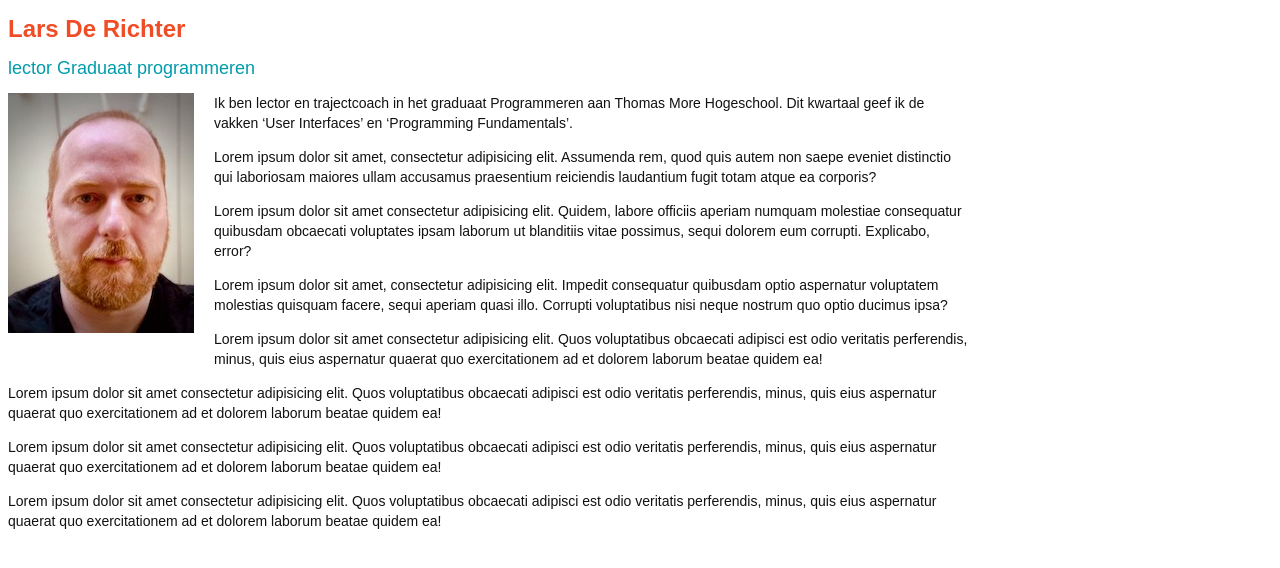
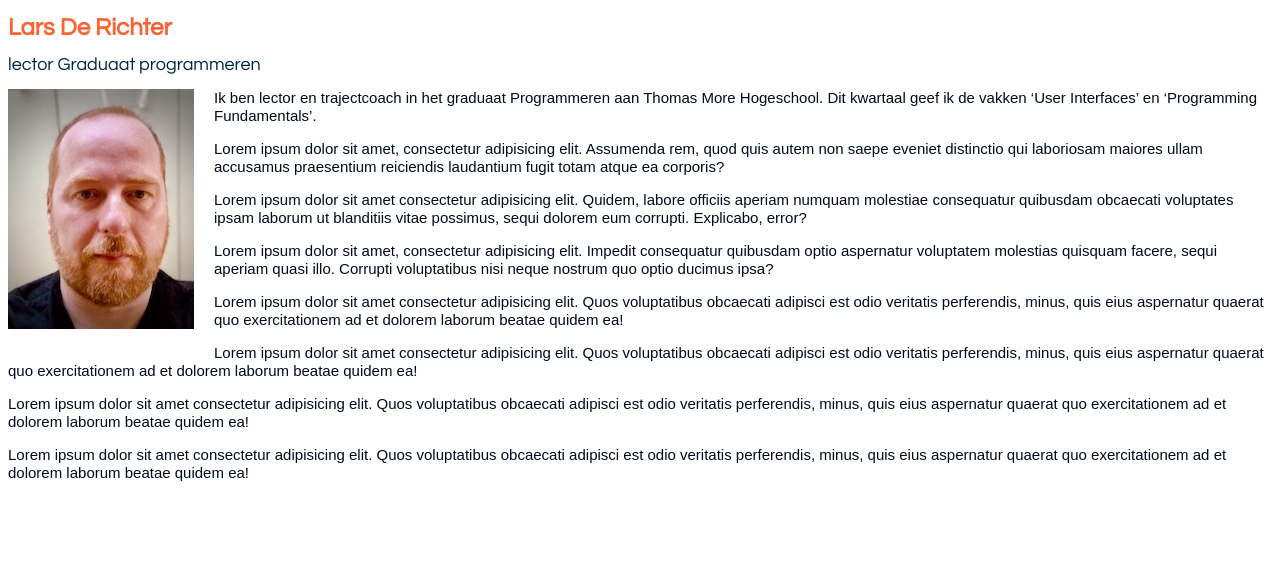
Before and after one commit to lars-derichter/user-interfaces-files, a plain HTML site: page 01-basis-website/profielfoto-2.html in a window 1280 px wide. Drawn offline with Linux system fonts and the light colour scheme.

Commit message:
updated styles

```diff
--- a/01-basis-website/profielfoto-2.html
+++ b/01-basis-website/profielfoto-2.html
@@ -5,27 +5,28 @@
     <title>Lars De Richter</title>
     <style>
       html {
-        font-family: "Source Sans Pro", Arial, "Helvetica Neue", Helvetica,
-          sans-serif;
+        font-family: Arial, sans-serif;
       }
       h1 {
+        font-family: "Century Gothic", sans-serif;
+        color: #fa6432;
+        font-weight: bold;
         font-size: 24px;
-        line-height: 26px;
-        color: #f04c25;
-        font-weight: 600;
+        line-height: 24px;
       }
       h2 {
+        font-family: "Century Gothic", sans-serif;
+        color: #00283c;
+        font-weight: normal;
         font-size: 18px;
-        line-height: 20px;
-        color: #009cab;
-        font-weight: normal;
+        line-height: 18px;
       }
       p {
-        font-size: 14px;
-        line-height: 20px;
-        color: #111111;
-        font-weight: 300;
-        width: 960px;
+        font-family: Arial, sans-serif;
+        color: #000a1e;
+        font-size: 15px;
+        line-height: 18px;
+        font-weight: normal;
       }
       figure {
         float: left;
```
